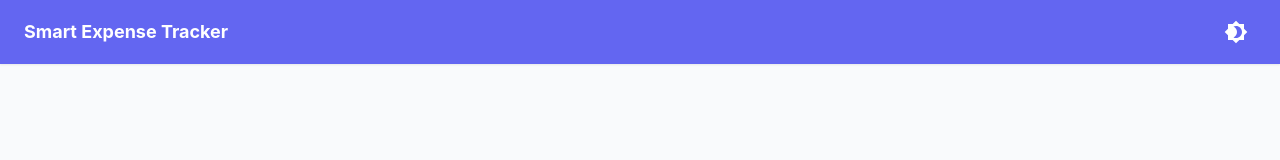
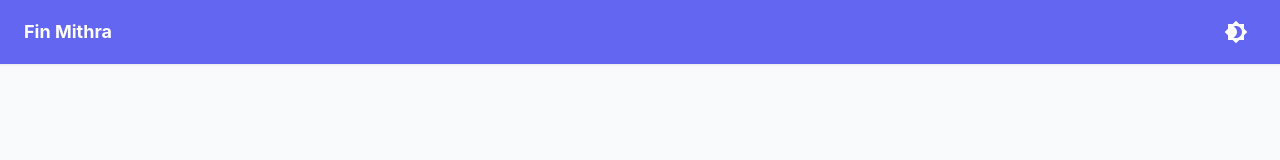
Before and after one commit to vinayakumaru/expense-tracker, a React (Vite) app: page /login in a window 1280 px wide. Shown: the top 160 px of the page. Built offline with nearby package versions, Linux system fonts and the light colour scheme; what axios-mock-adapter would draw is missing.

Commit message:
Update naming

```diff
--- a/src/components/AppBar.tsx
+++ b/src/components/AppBar.tsx
@@ -24,7 +24,7 @@ export default function AppBar() {
     >
       <Toolbar>
         <Typography variant="h6" sx={{ flexGrow: 1 }}>
-          Smart Expense Tracker
+          Fin Mithra
         </Typography>
         <IconButton color="inherit" onClick={toggle}>
           {mode === 'dark' ? <Brightness7Icon /> : <Brightness4Icon />}
```
